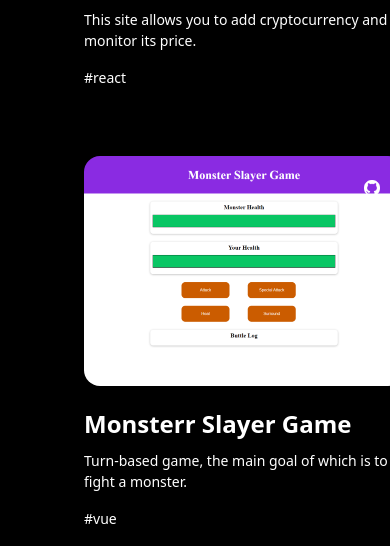
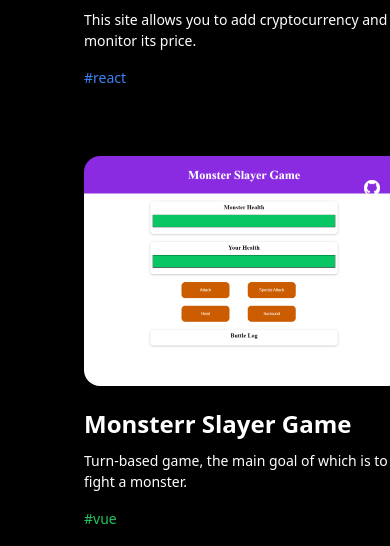
Before and after one commit to ElOleksii/portfolio, a React (Vite) app: page / in a window 390 px wide. Shown: the part 1680-2226 px from the top of the page. Built offline with nearby package versions, Linux system fonts and the light colour scheme.

Commit message:
responsive proj card

```diff
--- a/src/components/sub/Projects.jsx
+++ b/src/components/sub/Projects.jsx
@@ -81,7 +81,7 @@ const Works = () => {
           </motion.p>
         </div>
 
-        <div className="mt-20 flex flex-wrap gap-7">
+        <div className="mt-20 justify-evenly flex flex-wrap gap-7">
           {projects.map((project, index) => (
             <ProjectCard key={`project-${index}`} index={index} {...project} />
           ))}
--- a/src/constants/projects.js
+++ b/src/constants/projects.js
@@ -12,7 +12,7 @@ export const projects = [
     tags: [
       {
         name: "react",
-        color: "blue-text-gradient",
+        color: "text-blue-500",
       },
     ],
   },
@@ -26,7 +26,7 @@ export const projects = [
     tags: [
       {
         name: "vue",
-        color: "green-text-gradient",
+        color: "text-green-500",
       },
     ],
   },
--- a/src/index.css
+++ b/src/index.css
@@ -23,6 +23,15 @@ section {
   scroll-snap-align: center;
 }
 
+@media (max-width: 700px) {
+  section {
+    scroll-snap-align: none;
+  }
+  html {
+    scroll-snap-type: none;
+  }
+}
+
 .no-scroll {
   scroll-snap-align: none;
 }
```
Also changed, not shown: src/todo.md (added, +1 -0 lines).
